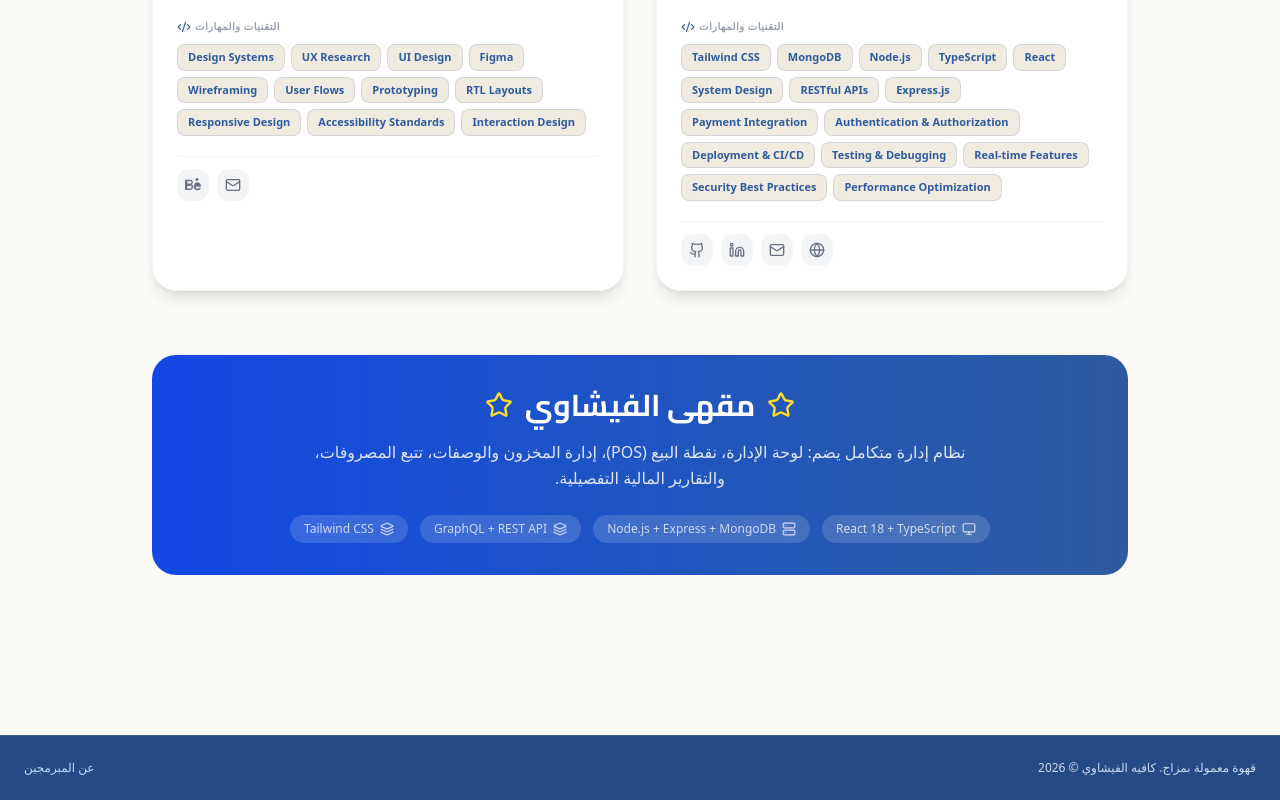
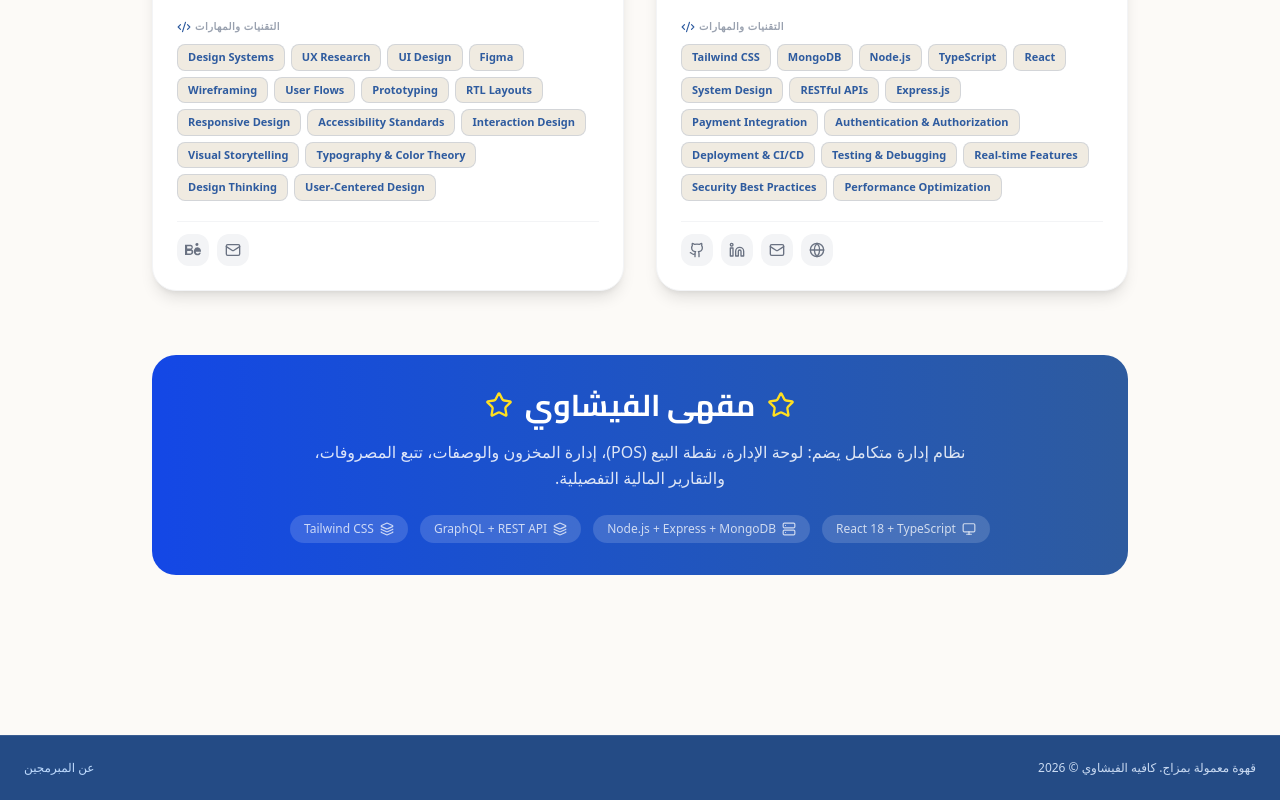
Before and after one commit to Sayed-Herzallah/elfishawy_Cafe_Front-End, a React (Vite) app: page /developers in a window 1280 px wide. Shown: the part 777-1577 px from the top of the page. Built offline with nearby package versions, Linux system fonts and the light colour scheme; no server answers.

Commit message:
update design developer

```diff
--- a/src/pages/AboutDevelopersPage.tsx
+++ b/src/pages/AboutDevelopersPage.tsx
@@ -166,6 +166,10 @@ export const AboutDevelopersPage: React.FC = () => {
         "Interaction Design",
         "Accessibility Standards",
         "Responsive Design",
+        "Typography & Color Theory",
+        " Visual Storytelling",
+        " User-Centered Design",
+        " Design Thinking",
       ],
       accentFrom: "from-rose-700",
       accentTo: "to-pink-700",
```
